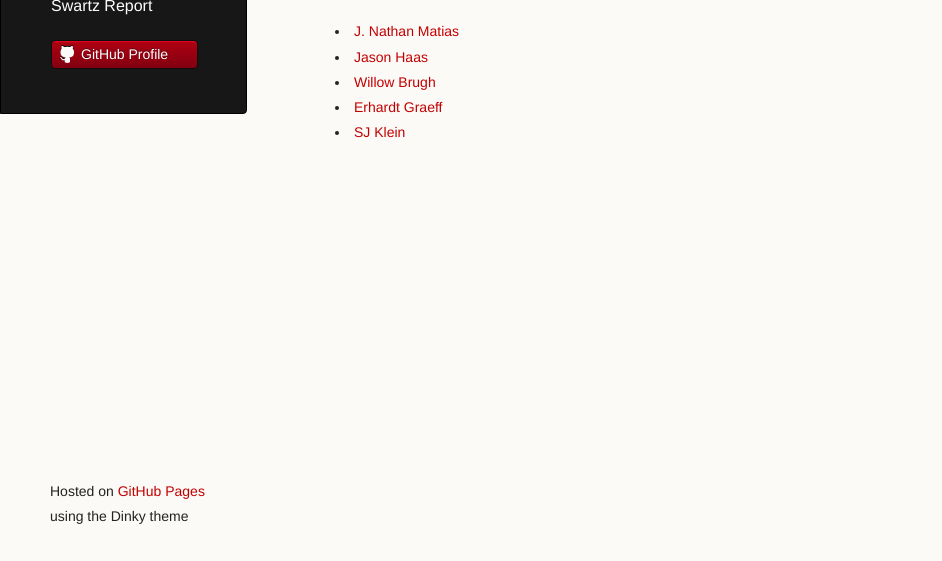
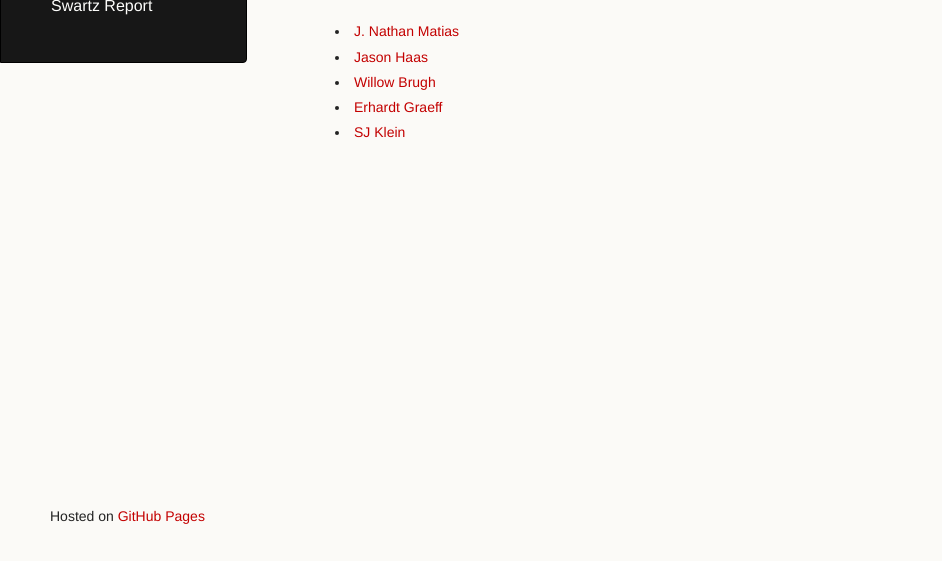
Before and after one commit to swartz-tldr/swartz-tldr.github.io, a plain HTML site: page index.html in a window 1280 px wide. Shown: the part 239-800 px from the top of the page, without its empty margins (0-942 px from the left). Drawn offline with Linux system fonts and the light colour scheme.

Commit message:
Update index.html

```diff
--- a/index.html
+++ b/index.html
@@ -18,13 +18,6 @@
       <header>
         <h1 class="header">TLDR Swartz Report</h1>
         <p class="header">Summarizing MIT's Swartz Report</p>
-
-
-
-        <ul>
-          <li><a class="buttons github" href="https://github.com/swartz-tldr">GitHub Profile</a></li>
-        </ul>
-
       </header>
       <section>
         <h3>
@@ -46,7 +39,7 @@
 </ul>
       </section>
       <footer>
-        <p><small>Hosted on <a href="https://pages.github.com">GitHub Pages</a> using the Dinky theme</small></p>
+        <p><small>Hosted on <a href="https://pages.github.com">GitHub Pages</a></small></p>
       </footer>
     </div>
     <!--[if !IE]><script>fixScale(document);</script><![endif]-->
```
